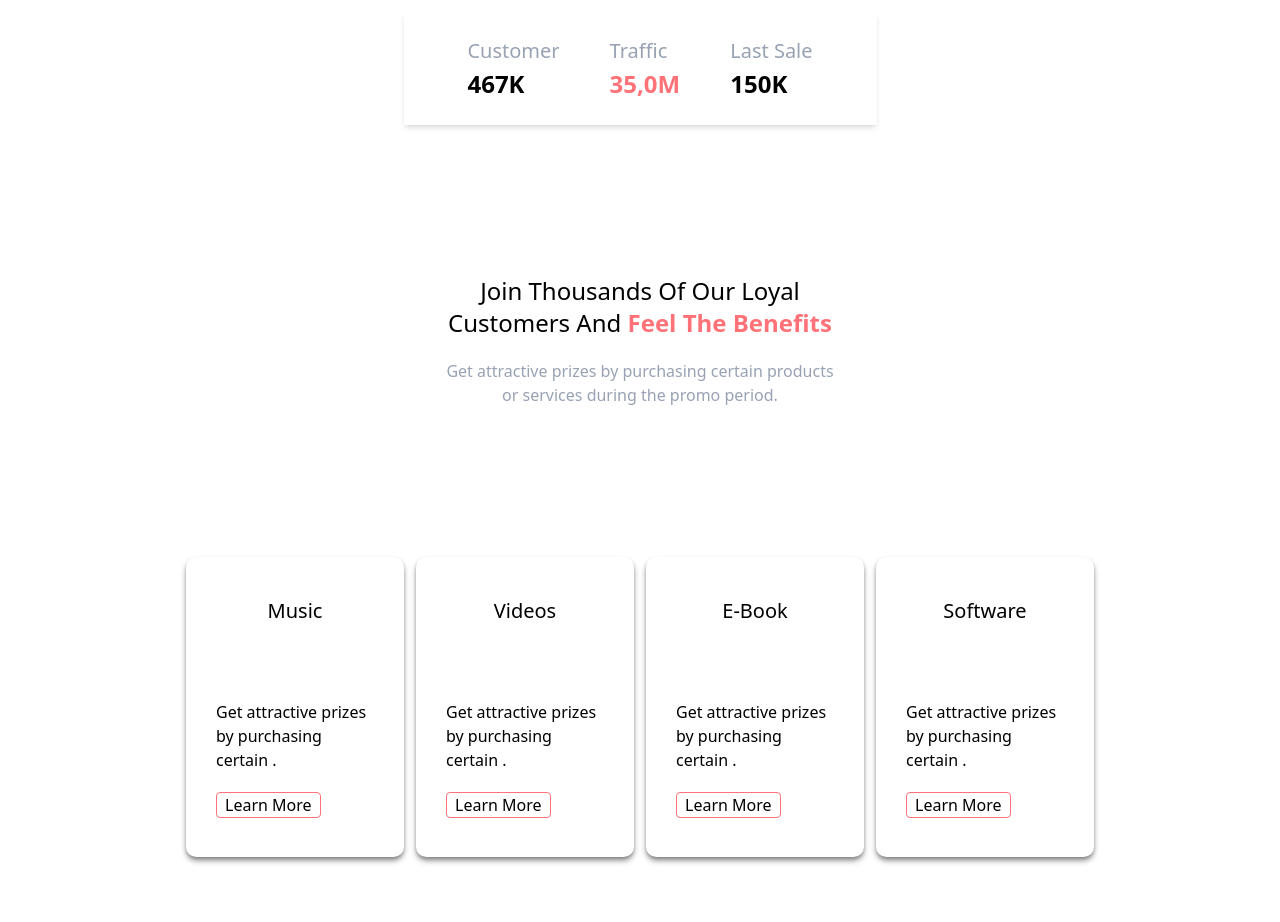
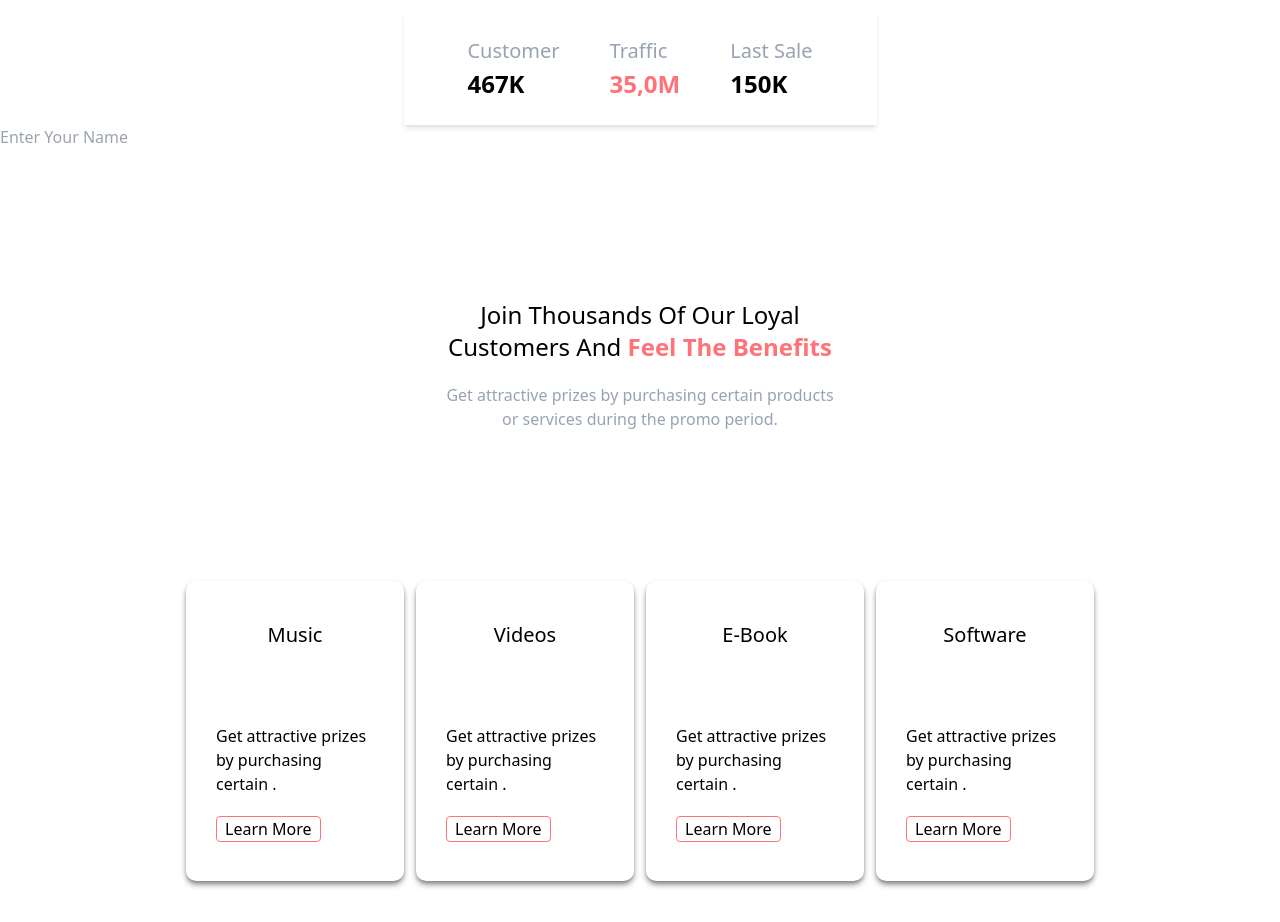
Before and after one commit to Chironzit-Biswas/project02, a React (Vite) app: page / in a window 1280 px wide. Shown: the part 800-1722 px from the top of the page. Built offline with nearby package versions, Linux system fonts and the light colour scheme.

Commit message:
project02

```diff
--- a/src/components/pages/Home.jsx
+++ b/src/components/pages/Home.jsx
@@ -40,7 +40,9 @@ export const Home = () => {
                     </div>
                 </div>
             </div>
-
+            <div>
+                <input type="text" name="" id="" placeholder={'Enter Your Name'}/>
+            </div>
 
         </>
     )
```
